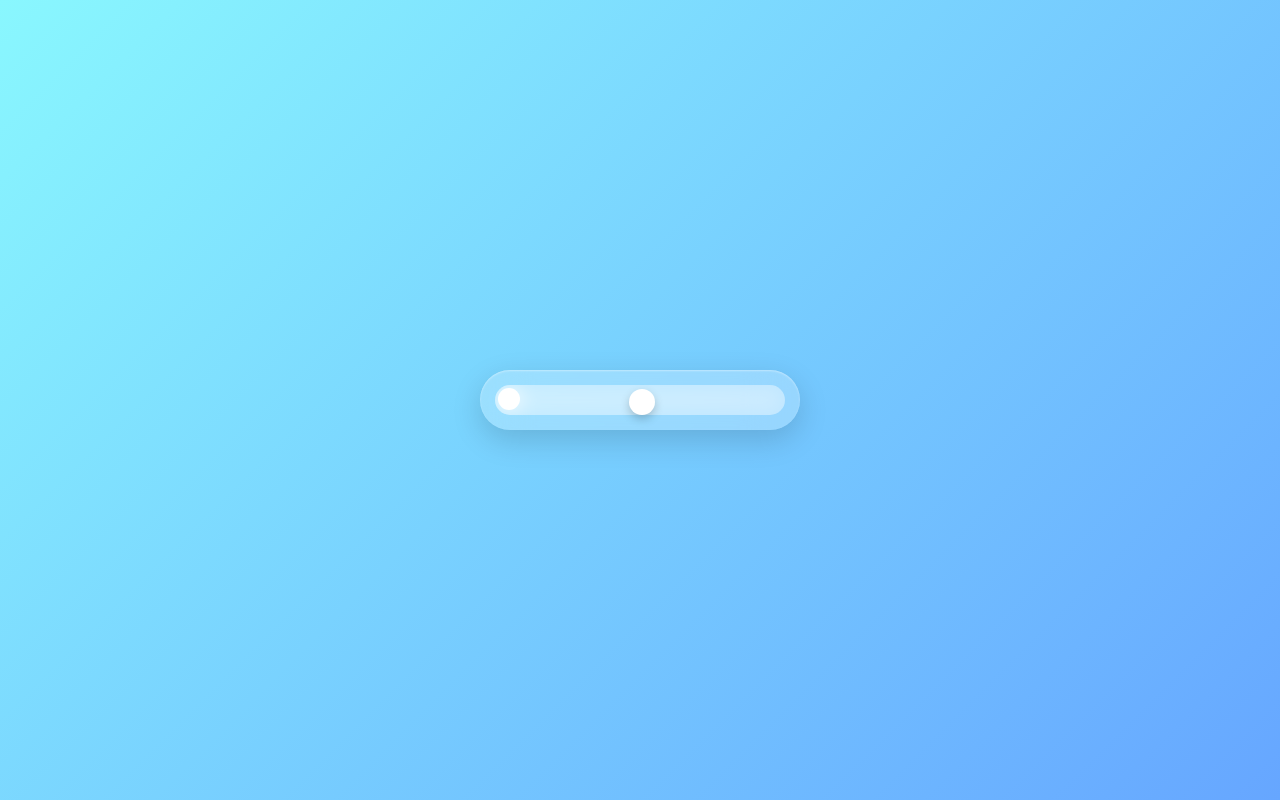
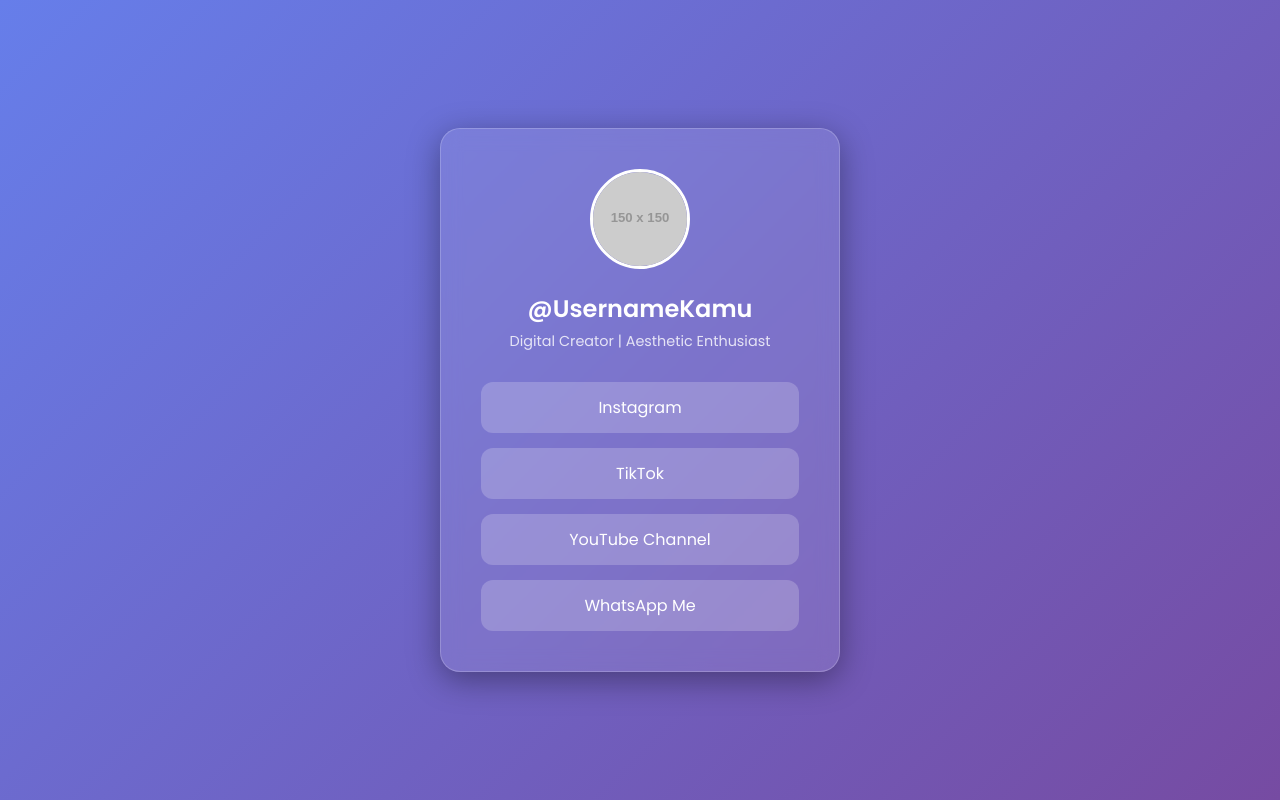
Before and after one commit to irhsrykhan01/ngetes2, a plain HTML site: page index.html in a window 1280 px wide. Drawn offline with Linux system fonts and the light colour scheme; placeholder pictures from the web are drawn by us.

Commit message:
Refactor HTML structure and styles for aesthetics

```diff
--- a/index.html
+++ b/index.html
@@ -3,140 +3,107 @@
 <head>
     <meta charset="UTF-8">
     <meta name="viewport" content="width=device-width, initial-scale=1.0">
-
+    <title>My Aesthetic Link</title>
+    <link href="https://fonts.googleapis.com/css2?family=Poppins:wght@300;400;600&display=swap" rel="stylesheet">
     <style>
         * {
+            margin: 0;
+            padding: 0;
             box-sizing: border-box;
+            font-family: 'Poppins', sans-serif;
         }
 
         body {
-  margin: 0;
-  height: 100vh;
+            /* Background gradasi estetik */
+            background: linear-gradient(135deg, #667eea 0%, #764ba2 100%);
             display: flex;
             justify-content: center;
             align-items: center;
-
-  /* BACKGROUND TERANG */
-  background: linear-gradient(135deg, #89f7fe, #66a6ff);
-  font-family: sans-serif;
+            min-height: 100vh;
+            color: white;
+            padding: 20px;
         }
 
-/* CONTAINER AUTO RESPONSIVE */
-.wrapper {
-  width: 90vw;
-  max-width: 320px;
+        .container {
+            background: rgba(255, 255, 255, 0.1);
+            backdrop-filter: blur(10px); /* Efek kaca transparan */
+            -webkit-backdrop-filter: blur(10px);
+            border: 1px solid rgba(255, 255, 255, 0.2);
+            padding: 40px;
+            border-radius: 20px;
+            width: 100%;
+            max-width: 400px;
+            text-align: center;
+            box-shadow: 0 8px 32px 0 rgba(0, 0, 0, 0.37);
         }
 
-/* GLASS PILL */
-.glass {
-  backdrop-filter: blur(25px);
-  background: rgba(255,255,255,0.25);
-  border-radius: 30px;
-  padding: 15px;
-  box-shadow:
-    0 10px 30px rgba(0,0,0,0.15),
-    inset 0 1px 2px rgba(255,255,255,0.4);
+        .profile-img {
+            width: 100px;
+            height: 100px;
+            border-radius: 50%;
+            border: 3px solid white;
+            margin-bottom: 15px;
+            object-fit: cover;
         }
 
-/* ================= TOGGLE ================= */
-.toggle {
-  position: relative;
-  width: 50px;
-  height: 28px;
-  margin-bottom: 20px;
+        h1 {
+            font-size: 1.5rem;
+            margin-bottom: 5px;
         }
 
-.toggle input {
-  display: none;
+        p {
+            font-size: 0.9rem;
+            opacity: 0.8;
+            margin-bottom: 30px;
         }
 
-.track {
-  position: absolute;
-  inset: 0;
-  border-radius: 50px;
-  background: rgba(255,255,255,0.5);
-  transition: 0.3s;
+        .links {
+            display: flex;
+            flex-direction: column;
+            gap: 15px;
         }
 
-.track::before {
-  content: "";
-  position: absolute;
-  width: 22px;
-  height: 22px;
-  top: 3px;
-  left: 3px;
-  border-radius: 50%;
-  background: white;
-  transition: 0.3s cubic-bezier(0.25,1.5,0.5,1);
+        .link-card {
+            background: rgba(255, 255, 255, 0.2);
+            padding: 12px;
+            border-radius: 12px;
+            text-decoration: none;
+            color: white;
+            font-weight: 500;
+            transition: all 0.3s ease;
+            border: 1px solid transparent;
         }
 
-.toggle input:checked + .track {
-  background: #4cd964;
+        .link-card:hover {
+            background: rgba(255, 255, 255, 0.4);
+            transform: translateY(-3px);
+            border: 1px solid rgba(255, 255, 255, 0.5);
         }
 
-.toggle input:checked + .track::before {
-  transform: translateX(22px);
+        /* Animasi masuk */
+        .container {
+            animation: fadeIn 1.2s ease-out;
         }
 
-/* ================= SLIDER ================= */
-.slider-wrap {
-  position: relative;
-  height: 30px;
-}
-
-.range {
-  -webkit-appearance: none;
-  width: 100%;
-  height: 30px;
-  background: transparent;
-  position: absolute;
-  z-index: 2;
-}
-
-/* TRACK GLASS */
-.track-bg {
-  position: absolute;
-  inset: 0;
-  border-radius: 50px;
-  background: rgba(255,255,255,0.35);
-  backdrop-filter: blur(10px);
-}
-
-/* THUMB */
-.range::-webkit-slider-thumb {
-  -webkit-appearance: none;
-  width: 26px;
-  height: 26px;
-  border-radius: 50%;
-  background: white;
-  box-shadow: 0 4px 10px rgba(0,0,0,0.2);
-  cursor: pointer;
-  transition: 0.2s;
-}
-
-.range::-webkit-slider-thumb:active {
-  transform: scale(1.2);
+        @keyframes fadeIn {
+            from { opacity: 0; transform: translateY(20px); }
+            to { opacity: 1; transform: translateY(0); }
         }
     </style>
 </head>
-
 <body>
 
-<div class="wrapper">
-  <div class="glass">
+    <div class="container">
+        <img src="https://via.placeholder.com/150" alt="Profile" class="profile-img">
 
-    <!-- TOGGLE -->
-    <label class="toggle">
-      <input type="checkbox">
-      <span class="track"></span>
-    </label>
+        <h1>@UsernameKamu</h1>
+        <p>Digital Creator | Aesthetic Enthusiast</p>
 
-    <!-- SLIDER -->
-    <div class="slider-wrap">
-      <div class="track-bg"></div>
-      <input type="range" min="0" max="100" value="50" class="range">
-    </div>
-
+        <div class="links">
+            <a href="#" class="link-card">Instagram</a>
+            <a href="#" class="link-card">TikTok</a>
+            <a href="#" class="link-card">YouTube Channel</a>
+            <a href="#" class="link-card">WhatsApp Me</a>
         </div>
     </div>
 
```
Lines whose indentation alone changed are shown as unchanged.
